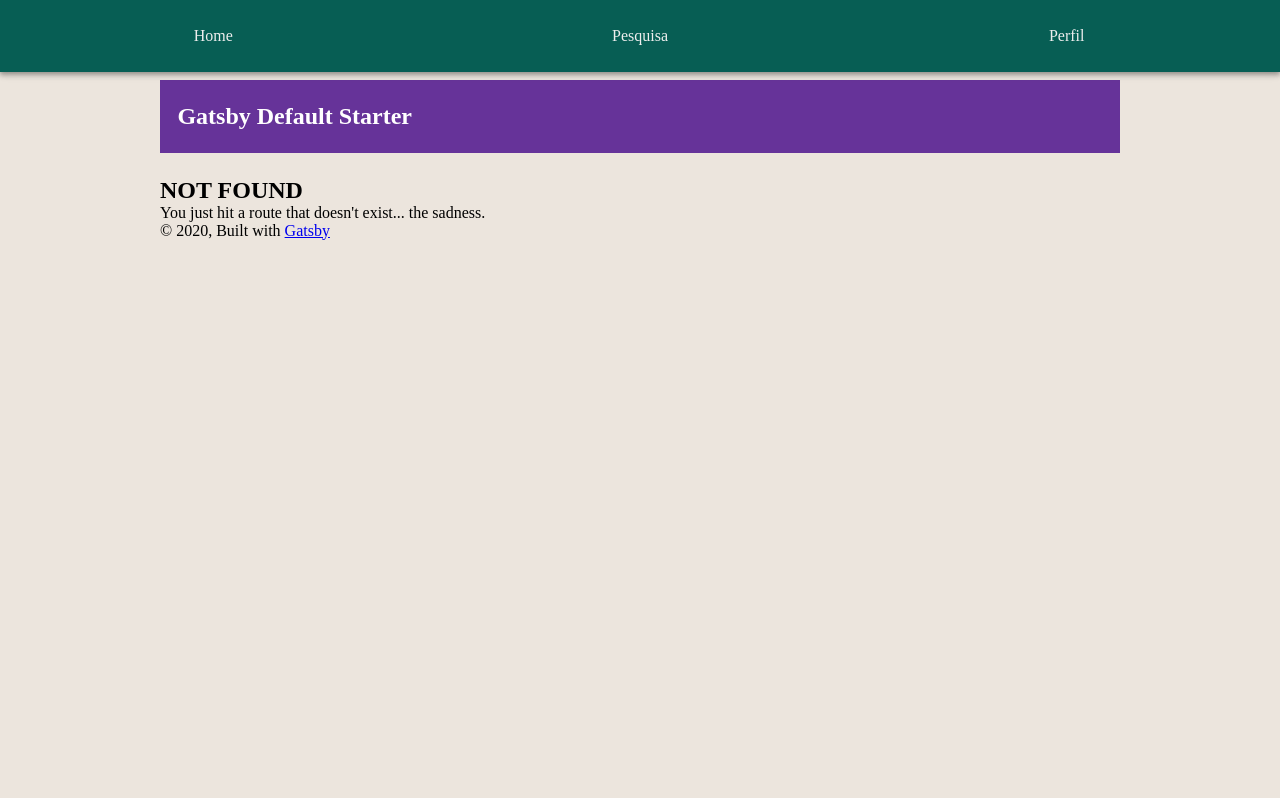
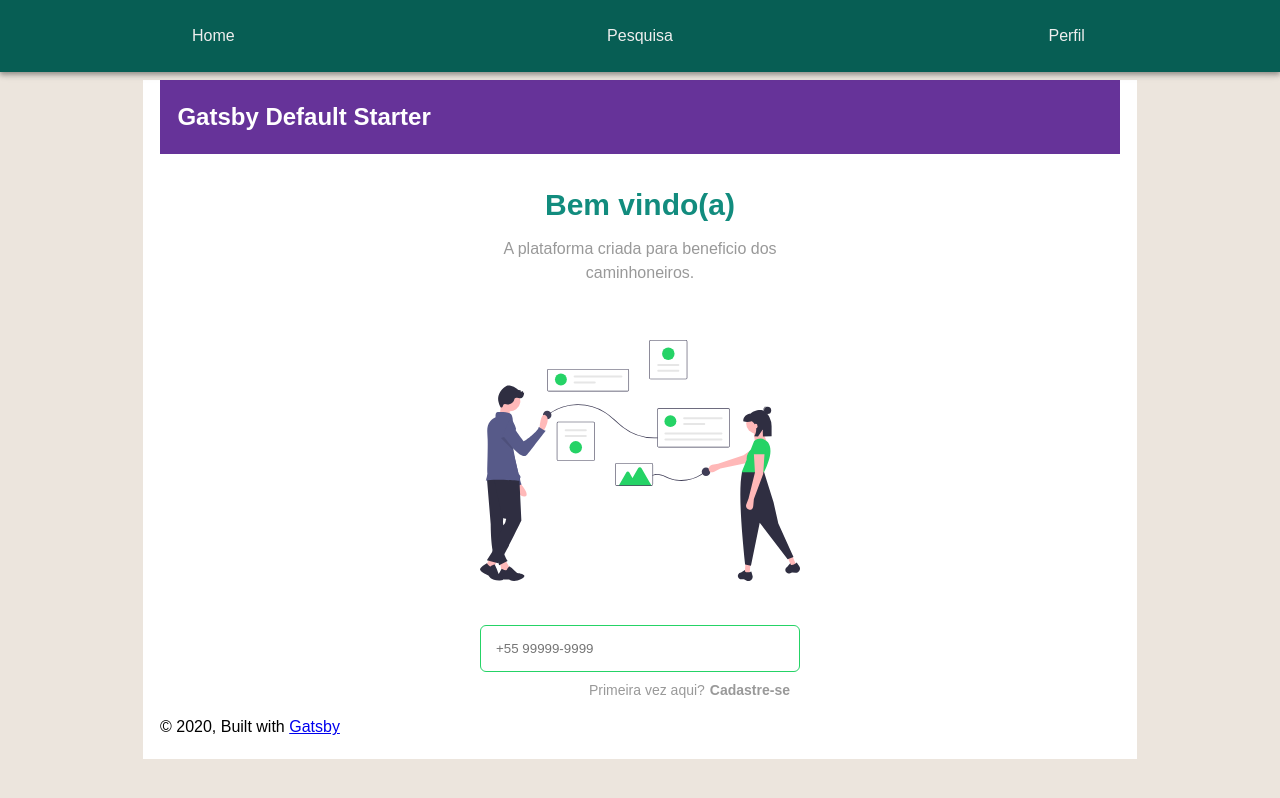
Before and after one commit to compartilhando-cargas/PWA, a Gatsby site: page /cadastro in a window 1280 px wide. Before the commit this address had no page. Built offline with nearby package versions, Linux system fonts and the light colour scheme; Gatsby itself is replaced by a stand-in of ours.

Commit message:
add login template

```diff
--- a/src/components/Layout/styles.js
+++ b/src/components/Layout/styles.js
@@ -7,4 +7,5 @@ export const LayoutWrapper = styled.section`
   max-width: 960px;
   padding: 0 1.0875rem 1.45rem;
   margin-top: 80px;
+  background: #FFFFFF;
 `
--- /dev/null
+++ b/src/pages/cadastro.js
@@ -0,0 +1,23 @@
+import React from "react"
+import { Link } from "gatsby"
+
+import { SEO, Layout } from "../components"
+import { LoginLayout } from '../styles/login';
+import ImageLogin from '../images/login.svg';
+
+const IndexLogin = () => (
+  <Layout>
+    <SEO title="login" />
+    <LoginLayout>
+      <h1>Bem vindo(a)</h1>
+      <p>A plataforma criada para beneficio dos caminhoneiros.</p>
+      <div>
+        <img src={ImageLogin} />
+      </div>
+      <input type="number" name="phone" id="phone" placeholder="+55 99999-9999"/><br/>
+      <Link to="/using-typescript/">Primeira vez aqui?<span> Cadastre-se</span></Link>
+    </LoginLayout>
+  </Layout>
+)
+
+export default IndexLogin
--- /dev/null
+++ b/src/pages/login.js
@@ -0,0 +1,23 @@
+import React from "react"
+import { Link } from "gatsby"
+
+import { SEO, Layout } from "../components"
+import { LoginLayout } from '../styles/login';
+import ImageLogin from '../images/login.svg';
+
+const IndexLogin = () => (
+  <Layout>
+    <SEO title="login" />
+    <LoginLayout>
+      <h1>Bem vindo(a)</h1>
+      <p>A plataforma criada para beneficio dos caminhoneiros.</p>
+      <div>
+        <img src={ImageLogin} />
+      </div>
+      <input type="number" name="phone" id="phone" placeholder="+55 99999-9999"/><br/>
+      <Link to="/using-typescript/">Primeira vez aqui?<span> Cadastre-se</span></Link>
+    </LoginLayout>
+  </Layout>
+)
+
+export default IndexLogin
--- a/src/styles/global.js
+++ b/src/styles/global.js
@@ -10,6 +10,7 @@ const GlobalStyles = createGlobalStyle`
     margin:0;
     padding:0;
     border:0;
+    font-family: sans-serif;
 }
 body{
     background: ${colors.primary};
--- /dev/null
+++ b/src/styles/login.js
@@ -0,0 +1,55 @@
+import styled from 'styled-components';
+
+export const LoginLayout = styled.div`
+  margin: 10px auto;
+  text-align: center;
+  max-width: 320px;
+
+  h1 {
+    font-size: 30px;
+    color: #128C7E;
+  }
+
+  p {
+    font-size: 16px;
+    color: #999999;
+    padding: 15px;
+    line-height: 24px;
+  }
+
+  div {
+    margin: 40px auto;
+  }
+
+  img {
+    width: 100%;
+    margin: 0 auto;
+  }
+
+  input[type=number] {
+    width: 90%;
+    border: 1px solid #25D366;
+    padding: 15px;
+    border-radius: 6px;
+  }
+
+  a {
+    display: flex;
+    justify-content: flex-end;
+    padding: 10px;
+    font-size: 14px;
+    color: #999999;
+    text-decoration: none;
+    transition: 400ms;
+
+    span {
+      font-weight: 600;
+      margin-left: 5px;
+    }
+  }
+
+  a:hover {
+    color: gray;
+  }
+
+`;
```
Also changed, not shown: src/styles/cadastro.js (added, +55 -0 lines), src/images/login.svg (added).
